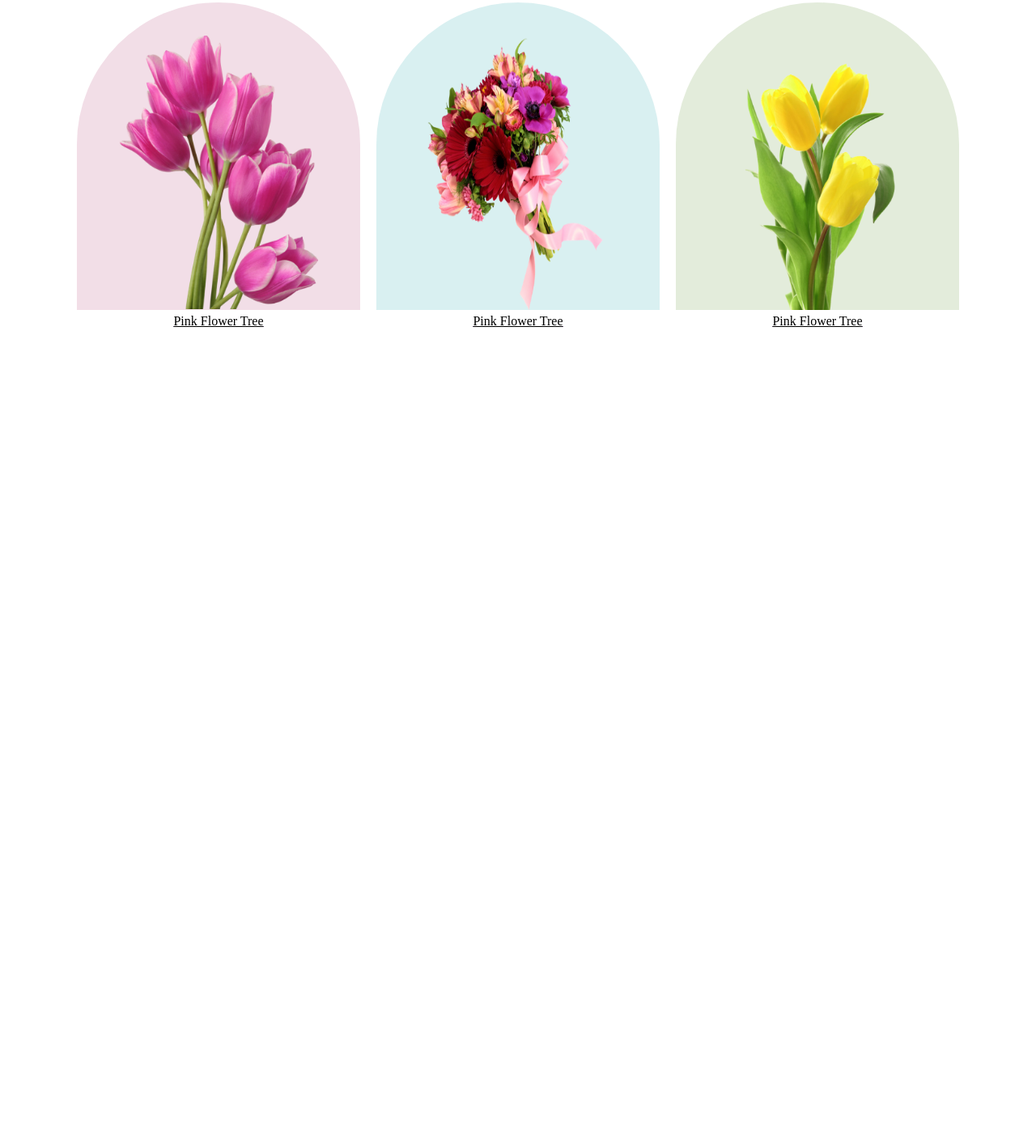
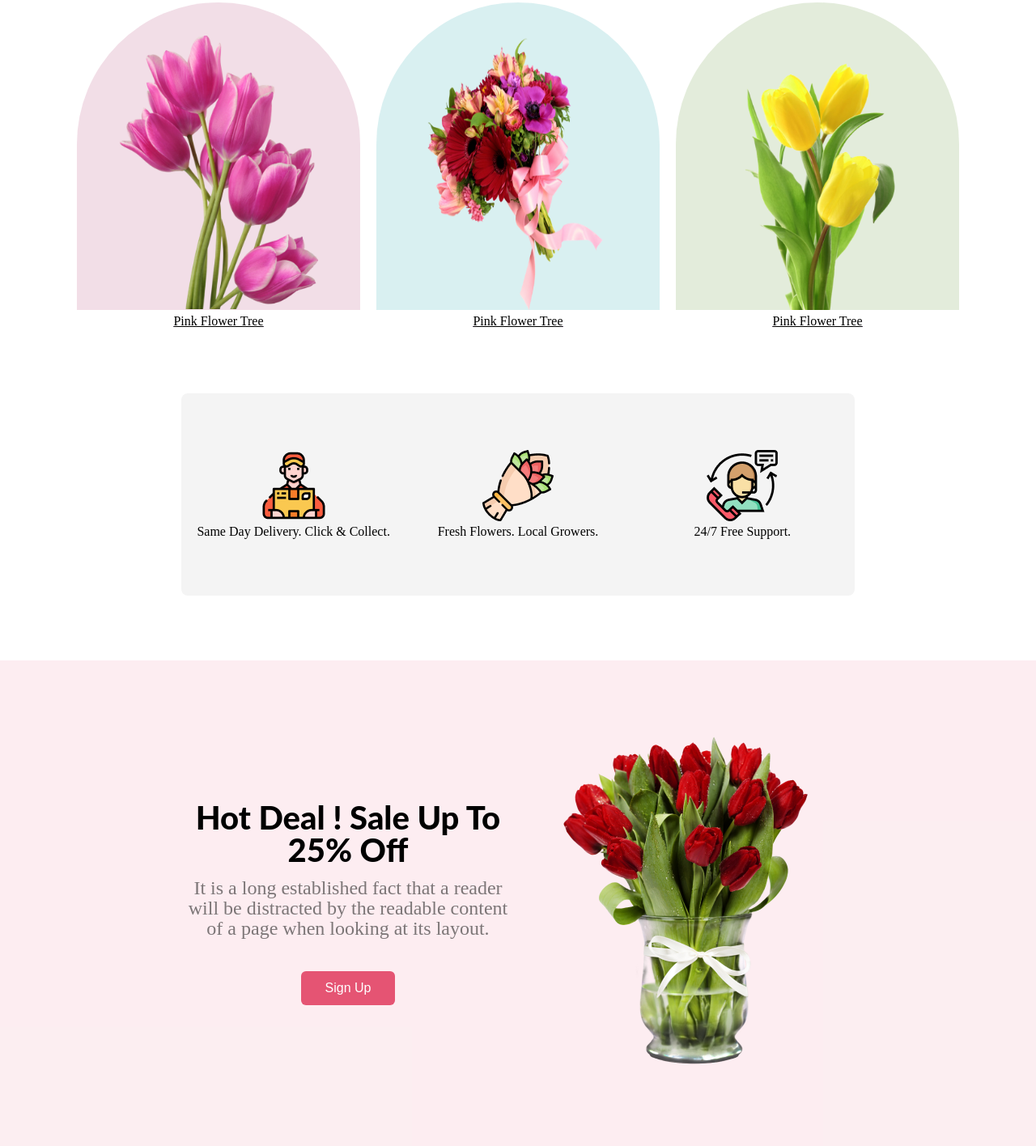
Before and after one commit to imrannhossain/flower-shop, a plain HTML site: page flower.html in a window 1280 px wide. Shown: the part 1018-2434 px from the top of the page at 81% size. Before the commit the page ends 1424 px from the top, so only its background shows below. Drawn offline with Linux system fonts and the light colour scheme.

Commit message:
added discount section

```diff
--- a/flower-style/style.css
+++ b/flower-style/style.css
@@ -35,7 +35,7 @@
     opacity: 0.7;
 }
 
-.text-section button {
+.btn {
     padding: 12px 30px;
     border: none;
     border-radius: 6px;
@@ -46,13 +46,14 @@
 }
 
 /* added Our Featured Flowers section  */
-.featured-flowers h3{
+.featured-flowers h3 {
     color: rgb(39, 39, 39);
     font-size: 2rem;
     font-weight: 800;
     margin-bottom: 10px;
 }
-.flower-des{
+
+.flower-des {
     color: rgba(39, 39, 39, 0.6);
     font-family: Lato;
     font-size: 18px;
@@ -61,17 +62,20 @@ line-height: 30px;
     margin-bottom: 10px;
     opacity: 0.7;
 }
-.featured-flowers{
+
+.featured-flowers {
     margin-top: 80px;
     display: grid;
     place-items: center;
 }
+
 .flowers-images {
     margin-top: 20px;
     display: grid;
     grid-template-columns: repeat(3, 1fr);
     gap: 20px;
 }
+
 .flower-1 {
     width: 350px;
     height: 380px;
@@ -82,13 +86,15 @@ opacity: 0.7;
     align-items: center;
 
 }
+
 .flowers-images img {
     max-width: 70%;
-    padding-top:40px;
+    padding-top: 40px;
     height: auto;
 
 }
-.flower-2{
+
+.flower-2 {
     width: 350px;
     height: 380px;
     border-radius: 300px 300px 0 0;
@@ -98,7 +104,7 @@ opacity: 0.7;
 
 }
 
-.flower-3{
+.flower-3 {
     width: 350px;
     height: 380px;
     border-radius: 300px 300px 0 0;
@@ -107,7 +113,8 @@ opacity: 0.7;
     justify-content: center;
 
 }
-.caption{
+
+.caption {
     margin-top: 5px;
     text-align: center;
     text-decoration: underline;
@@ -115,6 +122,75 @@ opacity: 0.7;
     opacity: none;
 }
 
+/* added two section */
+
+.two {
+    margin-top: 80px;
+    display: flex;
+    justify-content: center;
+    align-items: center;
+    text-align: center;
+}
+
+.support {
+    display: grid;
+    place-items: center;
+    grid-template-columns: repeat(3, 1fr);
+    border-radius: 8px;
+    background: rgba(39, 39, 39, 0.05);
+    width: 65%;
+    height: 250px;
+
+}
+.support a{
+    color: black;
+    text-decoration: none;
+}
+
+
+/* added three section */
+
+
+.three{
+    margin-top: 80px;
+     background-color: rgba(229, 84, 115, 0.1);
+    display: grid;
+    grid-template-columns: repeat(2, 1fr);
+    justify-content: center;
+    height: 600px;
+    place-items: center;
+    padding: 0 220px;
+
+}
+
+.discount h2{
+    font-family: Lato;
+font-size: 2.5rem;
+font-weight: 800;
+line-height: 40px;
+margin-bottom: 15px;
+text-align: center;
+
+}
+
+.discount p{
+
+color: rgba(39, 39, 39, 0.6);
+font-size: 1.5rem;
+font-weight: 400;
+line-height: 25px;
+text-align: center;
+
+
+
+}
+.button{
+    margin-top: 40px;
+    display: grid;
+    align-items: center;
+    place-items: center;
+
+}
 
 
 
@@ -152,9 +228,32 @@ opacity: 0.7;
         justify-content: center;
     }
 
-    .flowers-images{
+    .flowers-images {
         grid-template-columns: 1fr;
 
     }
 
+    .support {
+        grid-template-columns: 1fr;
+        height: auto;
+        gap: 30px;
     }
+
+    .three{
+        grid-template-columns: 1fr;
+        height: auto;
+    }
+    .discount p{
+        font-size: 1rem;
+
+    }
+    .discount h2{
+        margin-top: 20px;
+        font-size: 1.5rem;
+
+    }
+    .button{
+        margin-bottom: 20px;
+    }
+
+}
--- a/flower.html
+++ b/flower.html
@@ -14,7 +14,7 @@
                 part of your life.</h1>
             <p>It is a long established fact that a reader will be distracted by the readable content of a page when
                 looking at its layout.</p>
-            <div class="btn"><button>Shop Now</button></div>
+            <div><button  class="btn">Shop Now</button></div>
         </div>
 
         <div class="image-section">
@@ -57,6 +57,46 @@
             </div>
 
         </section>
+
+
+        <section class="two">
+            <div class="support">
+                <div class="first">
+                    <div>
+                        <img src="Flower Asset/Group 57.png" alt="">
+                    </div>
+                    <div><a href=""><p>Same Day Delivery. Click & Collect.</p></a></div>
+                </div>
+                <div class="second">
+                    <div>
+                        <img src="Flower Asset/Group 58.png" alt="">
+                    </div>
+                    <div><a href=""><p>Fresh Flowers. Local Growers.</p></a></div>
+                </div>
+                <div class="third">
+                    <div>
+                        <img src="Flower Asset/Group 59.png" alt="">
+                    </div>
+                    <div><a href=""><p>24/7 Free Support.</p></a></div>
+                </div>
+            </div>
+
+        </section>
+
+        <section class="three">
+
+            <div class="discount">
+            <h2>Hot Deal ! Sale Up To 25% <span>Off</span> </h2>
+            <p>It is a long established fact that a reader will be distracted by the readable content of a page when looking at its layout.</p>
+            <div class="button"> <button class="btn">Sign Up</button> </div>
+            </div>
+
+
+
+            <div class="discount-img">
+               <img src="Flower Asset/pngwing 8.png" alt="">
+            </div>
+        </section>
     </main>
 </body>
 
```
Lines whose indentation alone changed are shown as unchanged.
